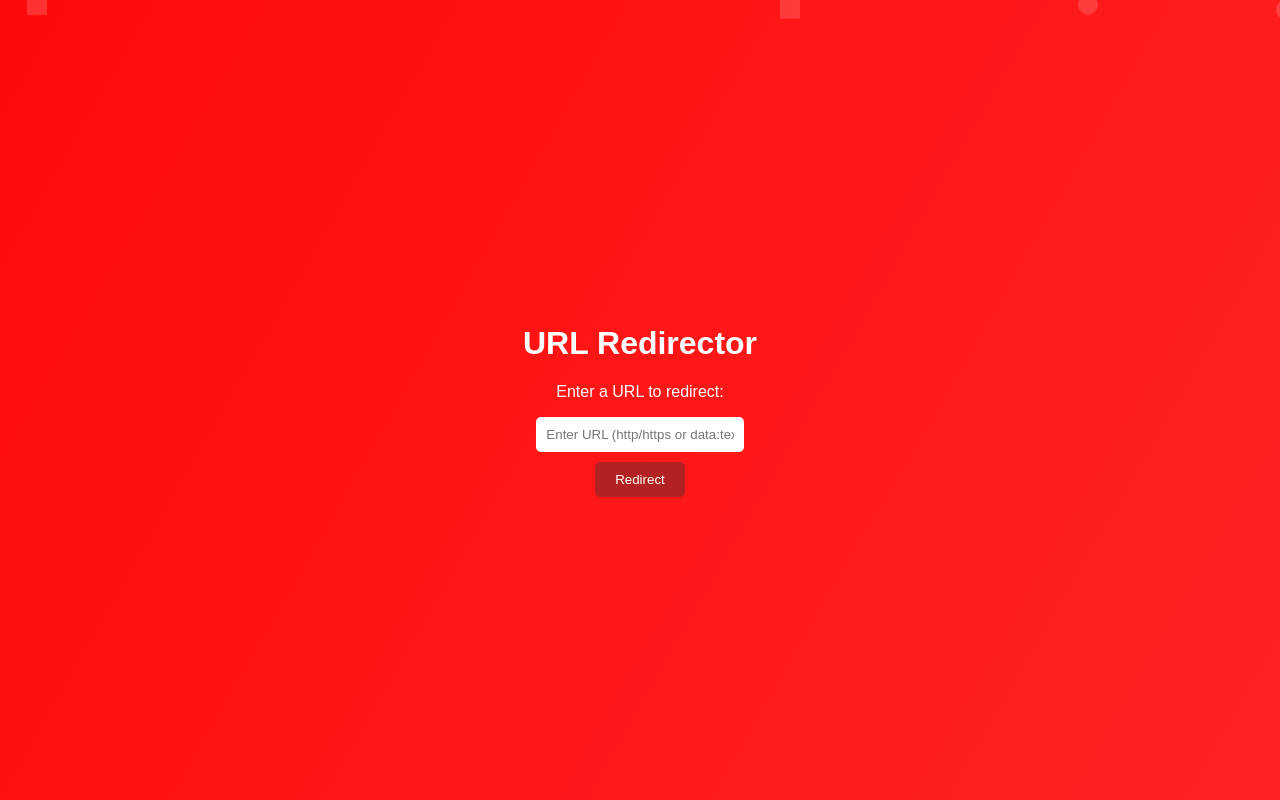
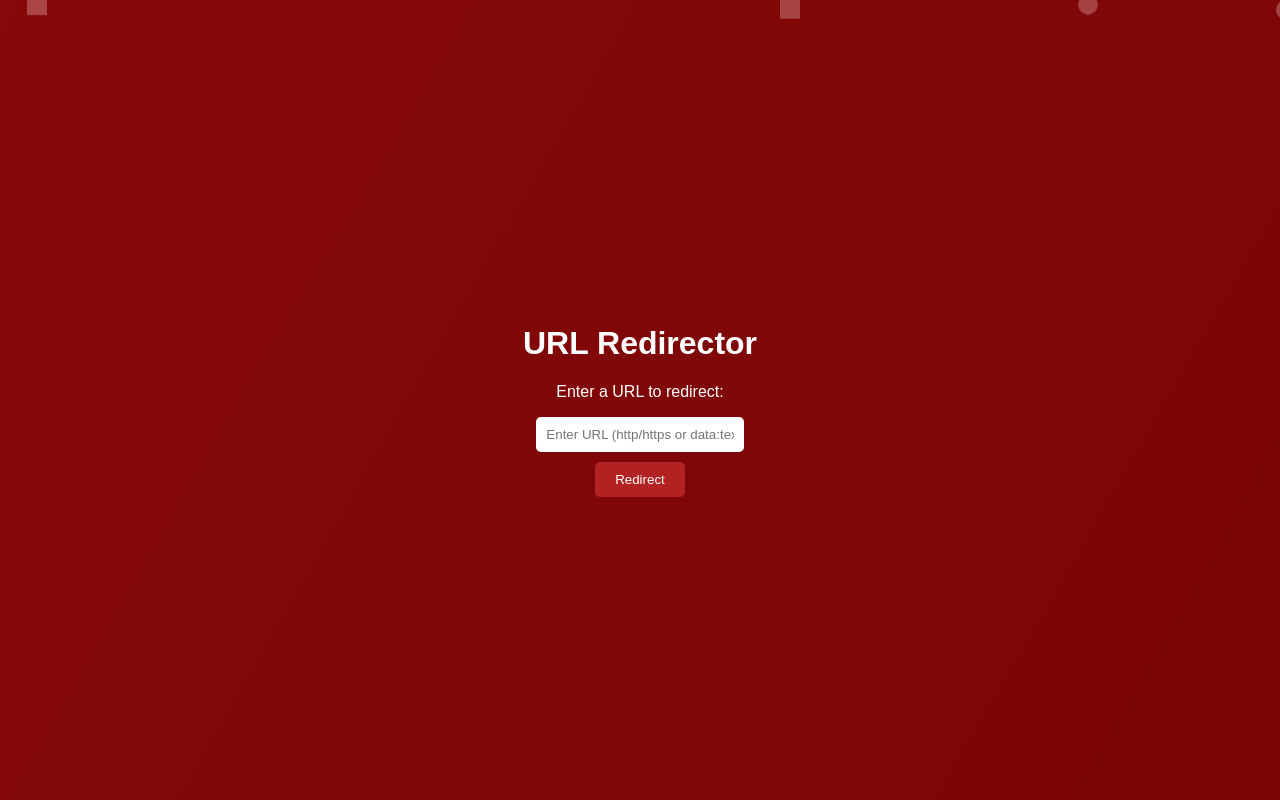
Before and after one commit to Cloodie500/Pages-2, a plain HTML site: page index.html in a window 1280 px wide. Drawn offline with Linux system fonts and the light colour scheme.

Commit message:
Update index.html

```diff
--- a/index.html
+++ b/index.html
@@ -5,14 +5,14 @@
     <meta name="viewport" content="width=device-width, initial-scale=1.0">
     <title>URL Redirector</title>
     <style>
-        body{margin:0;height:100vh;display:flex;justify-content:center;align-items:center;background:linear-gradient(120deg,#ff0000,#ff4d4d);background-size:300% 300%;animation:gradientAnimation 6s ease infinite;font-family:Arial,sans-serif;overflow:hidden;}
+        body{margin:0;height:100vh;display:flex;justify-content:center;align-items:center;background:linear-gradient(120deg,#8b0a0a,#660000);background-size:300% 300%;animation:gradientAnimation 6s ease infinite;font-family:Arial,sans-serif;overflow:hidden;}
         @keyframes gradientAnimation{0%{background-position:0% 50%}50%{background-position:100% 50%}100%{background-position:0% 50%}}
         .container{text-align:center;color:white;z-index:2;position:relative;}
         input[type="text"]{padding:10px;width:80%;max-width:400px;border-radius:5px;border:none;}
         button{padding:10px 20px;margin-top:10px;border-radius:5px;border:none;background-color:#b22222;color:white;cursor:pointer;}
         button:hover{background-color:#dc143c;}
         .floating-squares,.floating-circles{position:absolute;top:0;left:0;width:100%;height:100%;z-index:1;overflow:hidden;}
-        .square,.circle{position:absolute;background-color:rgba(255,204,204,0.2);animation:floatAnimation 10s linear infinite;}
+        .square,.circle{position:absolute;background-color:rgba(255,204,204,0.3);animation:floatAnimation 10s linear infinite;}
         .square{width:20px;height:20px;}
         .circle{width:20px;height:20px;border-radius:50%;}
         @keyframes floatAnimation{0%{transform:translateY(100vh)}100%{transform:translateY(-100vh)}}
```
